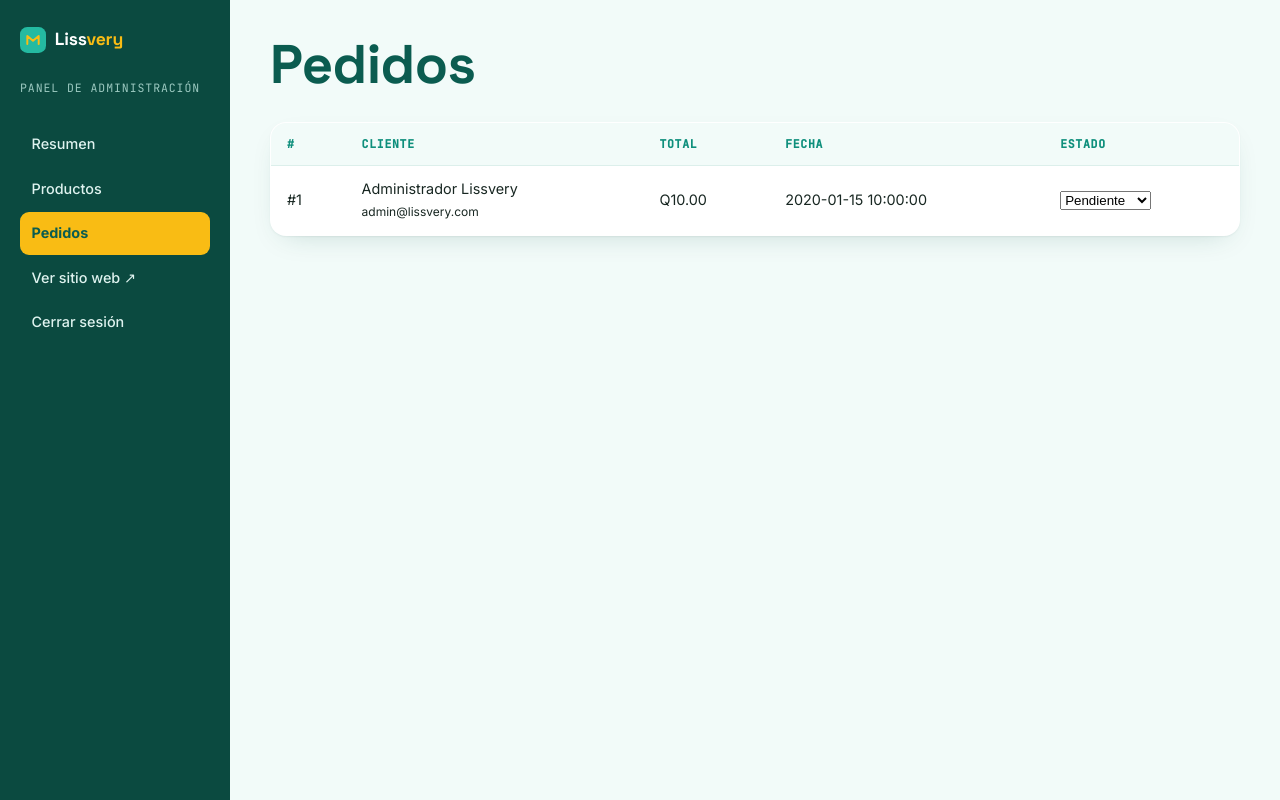
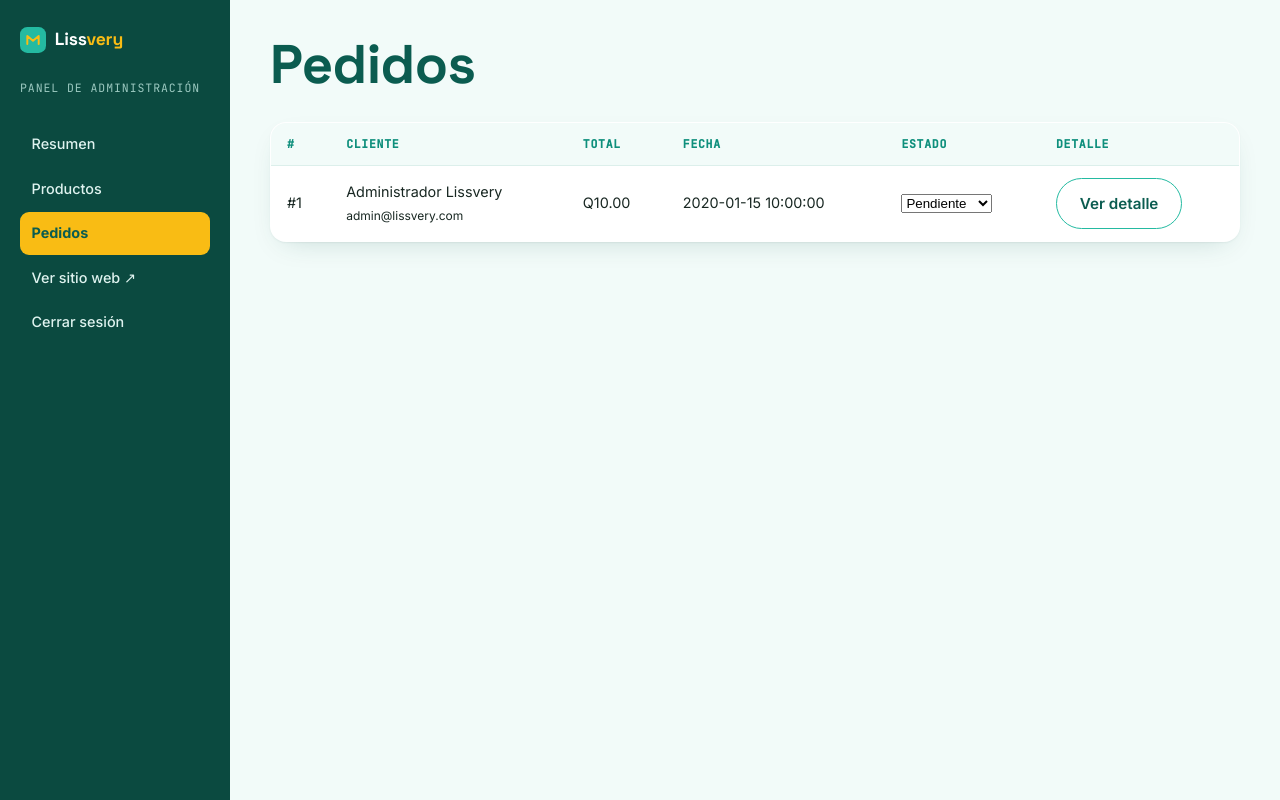
Before and after one commit to mariosaguigt/lissvery-php, a PHP site: page /admin/pedidos.php in a window 1280 px wide. Run offline with PHP 8.4, Linux system fonts and the light colour scheme; a user stored in the database is signed in; data comes from the database, SQL or seed files in the repository; tables that the repository leaves empty hold one stand-in row (values such as "Sample post").

Commit message:
Agregar acceso al detalle de pedidos en administrador

```diff
--- a/lissvery-php/admin/pedidos.php
+++ b/lissvery-php/admin/pedidos.php
@@ -32,7 +32,7 @@ require __DIR__ . '/includes/admin-header.php';
   <p>Todavía no hay pedidos registrados.</p>
 <?php else: ?>
   <table class="admin-table">
-    <thead><tr><th>#</th><th>Cliente</th><th>Total</th><th>Fecha</th><th>Estado</th></tr></thead>
+    <thead><tr><th>#</th><th>Cliente</th><th>Total</th><th>Fecha</th><th>Estado</th><th>Detalle</th></tr></thead>
     <tbody>
       <?php foreach ($pedidos as $p): ?>
         <tr>
@@ -51,6 +51,9 @@ require __DIR__ . '/includes/admin-header.php';
               </select>
             </form>
           </td>
+          <td>
+            <a href="pedido-detalle.php?id=<?= (int) $p['id'] ?>" class="btn btn-outline">Ver detalle</a>
+          </td>
         </tr>
       <?php endforeach; ?>
     </tbody>
```
